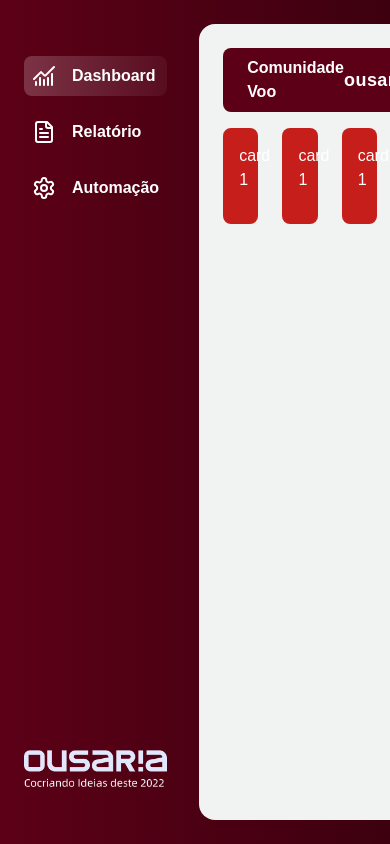
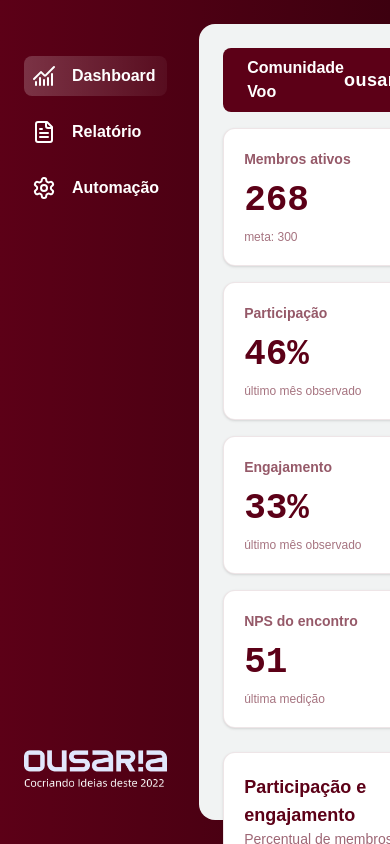
Before and after one commit to 18juba/ousaria-dashboard, a SvelteKit app in the folder dashboard/: page / in a window 390 px wide. Shown: the top 844 px of the page. Built offline with nearby package versions, Linux system fonts and the light colour scheme; a web font is replaced by a local one.

Commit message:
Instalando bibliotecas chart.js para gráficos e aplicando gráficos iniciais

```diff
--- a/dashboard/package.json
+++ b/dashboard/package.json
@@ -33,6 +33,8 @@
 		"@fontsource-variable/alumni-sans": "^5.3.0",
 		"@fontsource-variable/inter": "^5.3.0",
 		"@fontsource-variable/jetbrains-mono": "^5.3.0",
-		"@lucide/svelte": "^1.47.0"
+		"@lucide/svelte": "^1.47.0",
+		"chart.js": "^4.5.1",
+		"svelte-chartjs": "^4.0.1"
 	}
 }
--- a/dashboard/src/app.html
+++ b/dashboard/src/app.html
@@ -1,5 +1,5 @@
 <!doctype html>
-<html lang="en">
+<html lang="pt-BR">
 	<head>
 		<meta charset="utf-8" />
 		<meta name="viewport" content="width=device-width, initial-scale=1" />
--- /dev/null
+++ b/dashboard/src/lib/components/charts/BarChart.svelte
@@ -0,0 +1,41 @@
+<script>
+	import { Bar } from 'svelte-chartjs';
+	import 'chart.js/auto';
+
+	let { data, title = 'Gráfico de barras', unit = '%' } = $props();
+
+	let options = $derived({
+		responsive: true,
+		maintainAspectRatio: false,
+		plugins: {
+			legend: { display: false },
+			tooltip: {
+				backgroundColor: '#5c0017',
+				padding: 12,
+				callbacks: {
+					label: (context) => ` Resultado: ${context.parsed.y}${unit}`
+				}
+			}
+		},
+		scales: {
+			x: {
+				grid: { display: false },
+				ticks: { color: '#8f6b73', font: { family: 'Inter Variable' } }
+			},
+			y: {
+				beginAtZero: true,
+				max: unit === '%' ? 100 : undefined,
+				grid: { color: 'rgba(92, 0, 23, 0.08)' },
+				ticks: {
+					color: '#8f6b73',
+					callback: (value) => `${value}${unit}`,
+					font: { family: 'JetBrains Mono Variable' }
+				}
+			}
+		}
+	});
+</script>
+
+<div class="relative h-72 w-full" role="img" aria-label={title}>
+	<Bar {data} {options} />
+</div>
--- /dev/null
+++ b/dashboard/src/lib/components/charts/LineChart.svelte
@@ -0,0 +1,51 @@
+<script>
+	import { Line } from 'svelte-chartjs';
+	import 'chart.js/auto';
+
+	let { data, title = 'Gráfico de linha', unit = '%' } = $props();
+
+	let options = $derived({
+		responsive: true,
+		maintainAspectRatio: false,
+		interaction: { mode: 'index', intersect: false },
+		plugins: {
+			legend: {
+				position: 'bottom',
+				labels: {
+					color: '#5c0017',
+					usePointStyle: true,
+					boxWidth: 8,
+					padding: 18,
+					font: { family: 'Inter Variable' }
+				}
+			},
+			tooltip: {
+				backgroundColor: '#5c0017',
+				padding: 12,
+				callbacks: {
+					label: (context) => ` ${context.dataset.label}: ${context.parsed.y}${unit}`
+				}
+			}
+		},
+		scales: {
+			x: {
+				grid: { display: false },
+				ticks: { color: '#8f6b73', font: { family: 'Inter Variable' } }
+			},
+			y: {
+				beginAtZero: true,
+				max: unit === '%' ? 100 : undefined,
+				grid: { color: 'rgba(92, 0, 23, 0.08)' },
+				ticks: {
+					color: '#8f6b73',
+					callback: (value) => `${value}${unit}`,
+					font: { family: 'JetBrains Mono Variable' }
+				}
+			}
+		}
+	});
+</script>
+
+<div class="relative h-72 w-full" role="img" aria-label={title}>
+	<Line {data} {options} />
+</div>
--- /dev/null
+++ b/dashboard/src/lib/data/voo.js
@@ -0,0 +1,75 @@
+const colors = {
+	primary: '#5c0017',
+	secondary: '#fcb23c',
+	tertiary: '#c51e1b',
+	muted: '#8f6b73'
+};
+
+export const dashboardKpis = [
+	{
+		label: 'Membros ativos',
+		value: '268',
+		caption: 'meta: 300'
+	},
+	{
+		label: 'Participação',
+		value: '46%',
+		caption: 'último mês observado'
+	},
+	{
+		label: 'Engajamento',
+		value: '33%',
+		caption: 'último mês observado'
+	},
+	{
+		label: 'NPS do encontro',
+		value: '51',
+		caption: 'última medição'
+	}
+];
+
+export const healthTrendData = {
+	labels: ['Abr', 'Mai', 'Jun', 'Jul', 'Ago', 'Set'],
+	datasets: [
+		{
+			label: 'Participação',
+			data: [74, 68, 61, 55, 50, 46],
+			borderColor: colors.secondary,
+			backgroundColor: 'rgba(252, 178, 60, 0.16)',
+			pointBackgroundColor: colors.secondary,
+			pointBorderColor: '#fffaf5',
+			pointBorderWidth: 2,
+			pointRadius: 4,
+			pointHoverRadius: 6,
+			borderWidth: 3,
+			tension: 0.35
+		},
+		{
+			label: 'Engajamento',
+			data: [61, 56, 49, 43, 38, 33],
+			borderColor: colors.tertiary,
+			backgroundColor: 'rgba(197, 30, 27, 0.08)',
+			pointBackgroundColor: colors.tertiary,
+			pointBorderColor: '#fffaf5',
+			pointBorderWidth: 2,
+			pointRadius: 4,
+			pointHoverRadius: 6,
+			borderWidth: 3,
+			tension: 0.35
+		}
+	]
+};
+
+export const impactData = {
+	labels: ['Aprendizado aplicado', 'Receita', 'Conexões de negócio', 'Resposta de impacto'],
+	datasets: [
+		{
+			label: 'Resultado',
+			data: [58, 39, 29, 52],
+			backgroundColor: [colors.secondary, colors.primary, colors.tertiary, colors.muted],
+			borderRadius: 8,
+			borderSkipped: false,
+			barThickness: 28
+		}
+	]
+};
--- a/dashboard/src/routes/+layout.svelte
+++ b/dashboard/src/routes/+layout.svelte
@@ -1,4 +1,5 @@
 <script>
+	import { resolve } from '$app/paths';
 	import './layout.css';
 	import favicon from '$lib/assets/favicon.svg';
 
@@ -19,22 +20,17 @@
 	<nav class="flex w-50 flex-col justify-between py-8 2xl:w-60">
 		<ul class="flex flex-col gap-4 font-bold text-white 2xl:text-lg">
 			<li class="rounded-lg bg-linear-to-r from-white/20 to-white/5 p-2">
-				<a class="flex items-center gap-4" href=""><ChartNoAxesCombined /> Dashboard</a>
+				<a class="flex items-center gap-4" href={resolve('/')}><ChartNoAxesCombined /> Dashboard</a>
 			</li>
 			<li class="rounded-lg p-2">
-				<a class="flex items-center gap-4" href="/relatorio"><FileText /> Relatório</a>
+				<a class="flex items-center gap-4" href={resolve('/relatorio')}><FileText /> Relatório</a>
 			</li>
 			<li class="rounded-lg p-2">
-				<a class="flex items-center gap-4" href="/automacao"><Settings /> Automação</a>
+				<a class="flex items-center gap-4" href={resolve('/automacao')}><Settings /> Automação</a>
 			</li>
 		</ul>
 
-		<img
-			src="/img/logo-slogan.webp"
-			,
-			alt="Logomarca Ousaria"
-			class="w-44 object-contain 2xl:w-50"
-		/>
+		<img src="/img/logo-slogan.webp" alt="Logomarca Ousaria" class="w-44 object-contain 2xl:w-50" />
 	</nav>
 
 	<div class="h-full w-full rounded-2xl bg-mist-100 p-6">
--- a/dashboard/src/routes/+page.svelte
+++ b/dashboard/src/routes/+page.svelte
@@ -1,8 +1,44 @@
-<div>
-	<div class="grid grid-cols-4 gap-6">
-		<div class="h-24 w-full rounded-lg bg-tertiary p-4">card 1</div>
-		<div class="h-24 w-full rounded-lg bg-tertiary p-4">card 1</div>
-		<div class="h-24 w-full rounded-lg bg-tertiary p-4">card 1</div>
-		<div class="h-24 w-full rounded-lg bg-tertiary p-4">card 1</div>
-	</div>
+<script>
+	import BarChart from '$lib/components/charts/BarChart.svelte';
+	import LineChart from '$lib/components/charts/LineChart.svelte';
+	import { dashboardKpis, healthTrendData, impactData } from '$lib/data/voo';
+</script>
+
+<svelte:head>
+	<title>Dashboard | Comunidade Voo</title>
+	<meta name="description" content="Visão geral dos indicadores da Comunidade Voo." />
+</svelte:head>
+
+<div class="space-y-6">
+	<section class="grid grid-cols-1 gap-4 sm:grid-cols-2 xl:grid-cols-4">
+		{#each dashboardKpis as kpi (kpi.label)}
+			<article class="rounded-xl border border-primary/10 bg-white p-5 shadow-sm">
+				<p class="text-sm font-semibold text-primary/65">{kpi.label}</p>
+				<p class="mt-3 font-mono text-4xl font-bold text-primary">{kpi.value}</p>
+				<p class="mt-2 text-xs text-primary/55">{kpi.caption}</p>
+			</article>
+		{/each}
+	</section>
+
+	<section class="grid grid-cols-1 gap-6 2xl:grid-cols-5">
+		<article class="rounded-xl border border-primary/10 bg-white p-5 shadow-sm 2xl:col-span-3">
+			<div class="mb-4">
+				<h2 class="text-lg font-bold text-primary">Participação e engajamento</h2>
+				<p class="text-sm text-primary/60">Percentual de membros ao longo do período</p>
+			</div>
+			<LineChart
+				data={healthTrendData}
+				title="Evolução da participação e do engajamento"
+				unit="%"
+			/>
+		</article>
+
+		<article class="rounded-xl border border-primary/10 bg-white p-5 shadow-sm 2xl:col-span-2">
+			<div class="mb-4">
+				<h2 class="text-lg font-bold text-primary">Indicadores de impacto</h2>
+				<p class="text-sm text-primary/60">Último resultado disponível</p>
+			</div>
+			<BarChart data={impactData} title="Indicadores de impacto" unit="%" />
+		</article>
+	</section>
 </div>
```
Also changed, not shown: dashboard/src/routes/layout.css (+5 -5 lines), 1 other file (tests, documents, lock files or other folders).
